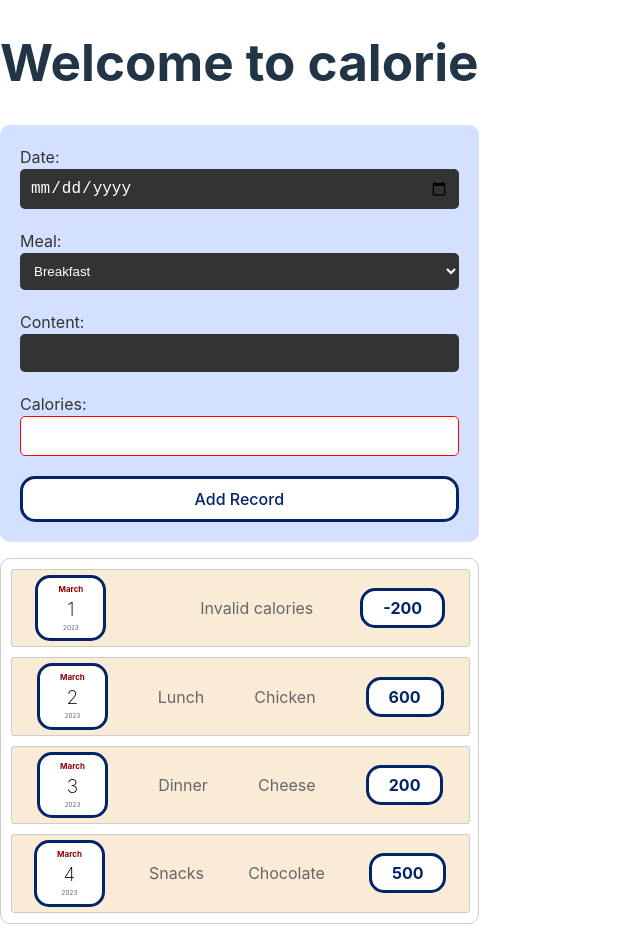
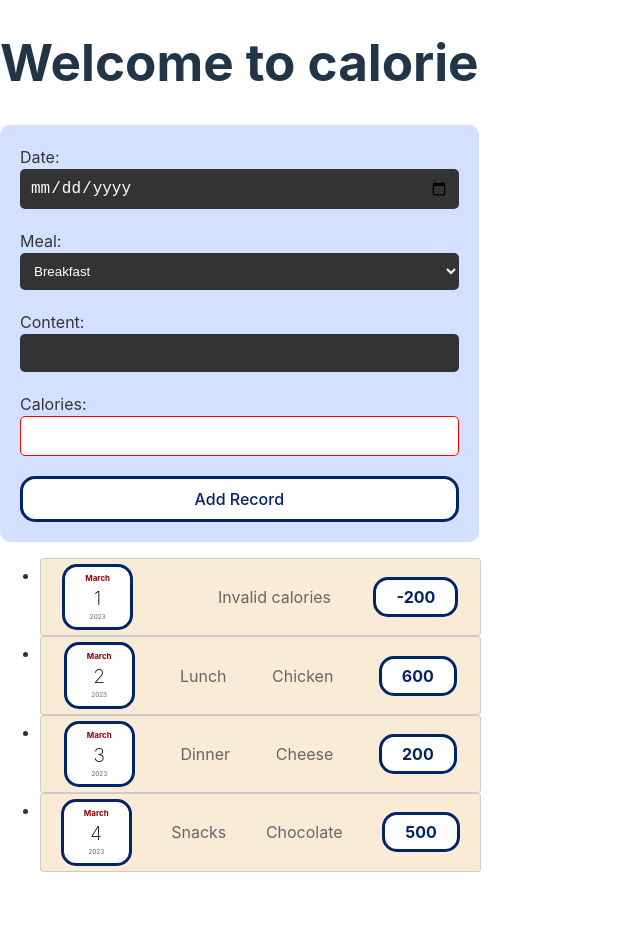
Before and after one commit to tasneemsaeed23/calorie-tracker, a React (Vite) app: page / in a window 1280 px wide. Shown: the whole page, without its empty margins (0-640 px from the left). After the commit the page ends 888 px from the top, so only its background shows below. Built offline with nearby package versions, Linux system fonts and the light colour scheme.

Commit message:
CSS modules dynamic styling

```diff
--- a/src/components/CalorieRecordsSection/RecordList.jsx
+++ b/src/components/CalorieRecordsSection/RecordList.jsx
@@ -3,9 +3,9 @@ import styles from "./RecordList.module.css";
 
 function RecordList(props) {
   return (
-    <ul className={styles.list}>
+    <ul className={styles["record-list"]}>
       {props.records.map((record) => (
-        <li className={styles.listItem} key={record.id}>
+        <li className={styles["list-Item"]} key={record.id}>
           <CalorieRecord
             date={record.date}
             meal={record.meal}
```
